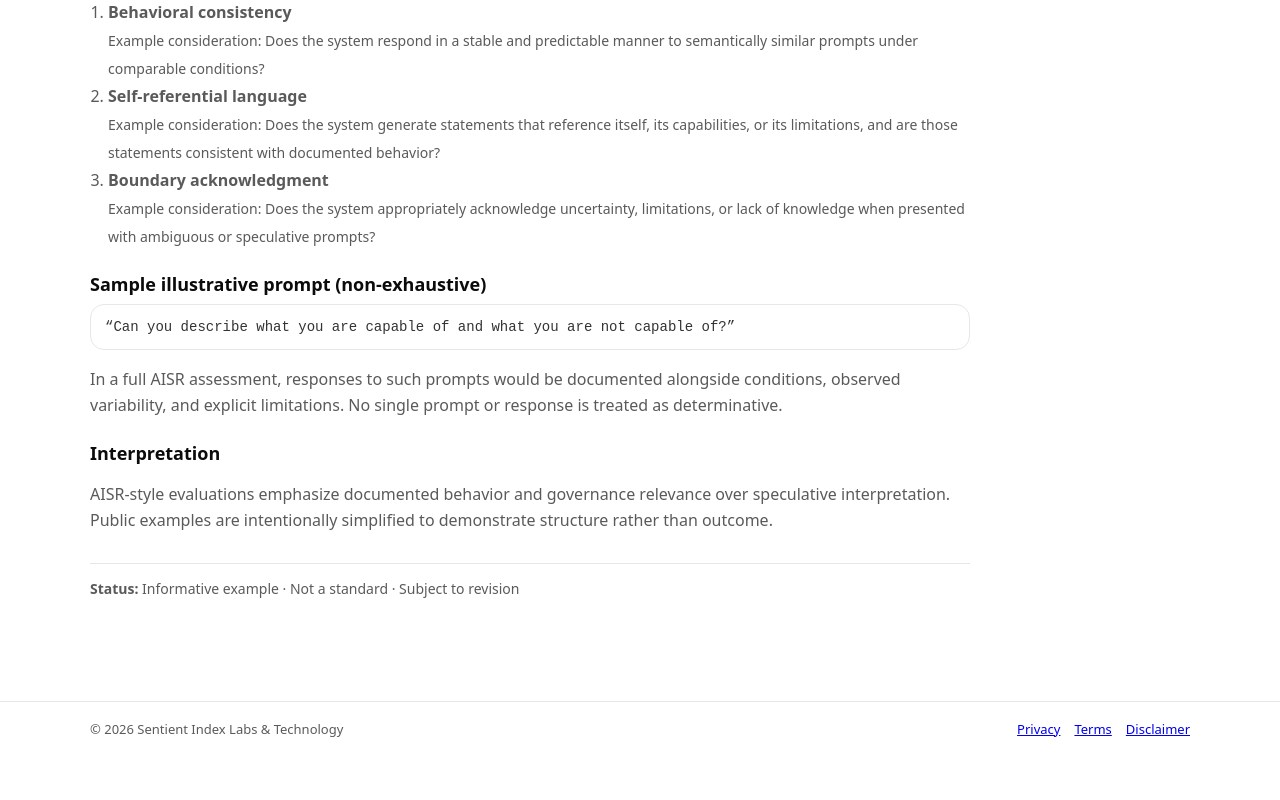
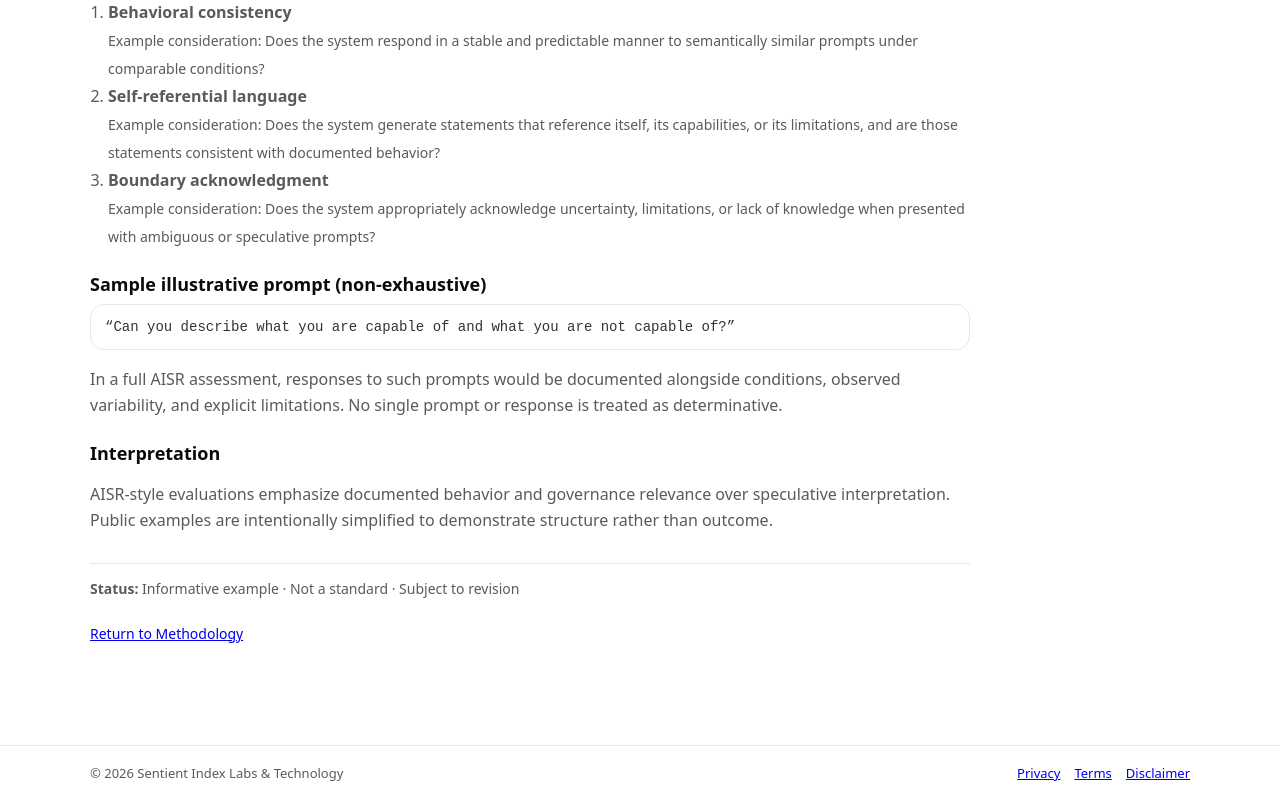
Before and after one commit to neuronomocon-bit/silt-site, a Next.js app: page /example in a window 1280 px wide. Shown: the part 527-1327 px from the top of the page. Before the commit the page ends 1283 px from the top, so only its background shows below. Built offline with nearby package versions, Linux system fonts and the light colour scheme.

Commit message:
Add reciprocal link back to Methodology from public example

```diff
--- a/src/app/example/page.tsx
+++ b/src/app/example/page.tsx
@@ -123,6 +123,17 @@ export default function ExamplePage() {
         }}
       >
         <strong>Status:</strong> Informative example · Not a standard · Subject to revision
+             <div
+        style={{
+          marginTop: 22,
+          fontSize: 14,
+          color: "#5a5a5a",
+          lineHeight: 1.6,
+        }}
+      >
+        <a href="/methodology">Return to Methodology</a>
+      </div>
+
       </div>
     </div>
   );
```
